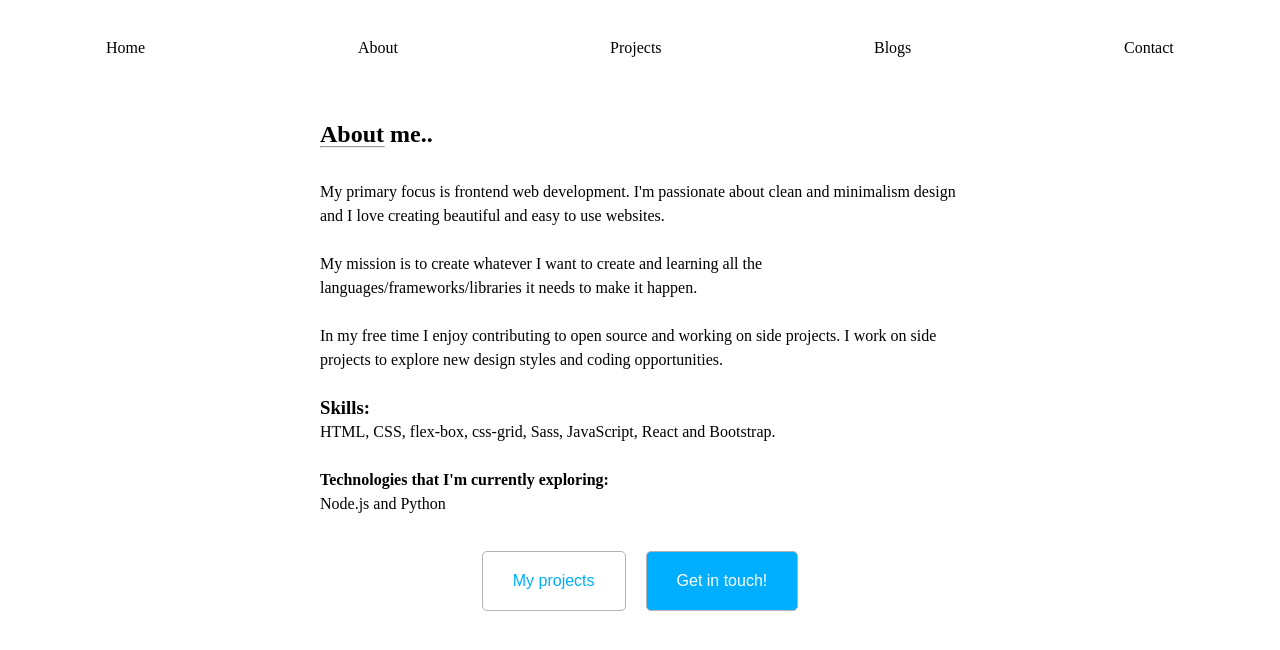
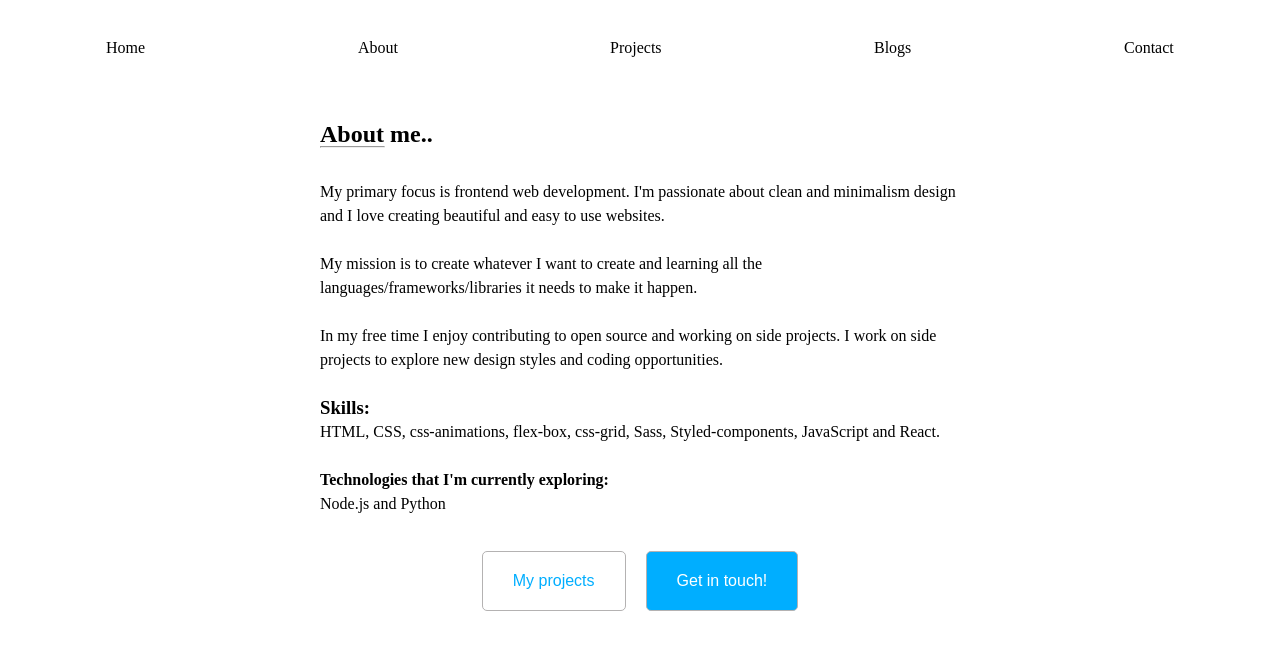
Before and after one commit to SidiOuld/Portfolio-built-with-react, a React (Create React App) app: page /about in a window 1280 px wide. Shown: the top 650 px of the page. Built offline with nearby package versions, Linux system fonts and the light colour scheme.

Commit message:
removed dead code

```diff
--- a/src/Components/About.js
+++ b/src/Components/About.js
@@ -56,7 +56,8 @@ function About() {
           Skills:
         </h3>
         <p className=" animated slideInLeft about__section--animation3">
-          HTML, CSS, flex-box, css-grid, Sass, JavaScript, React and Bootstrap.
+          HTML, CSS, css-animations, flex-box, css-grid, Sass,
+          Styled-components, JavaScript and React.
         </p>
         <br />
         <h4 className=" animated slideInLeft about__section--animation4">
--- a/src/Components/Buttons/ProjectBtn.js
+++ b/src/Components/Buttons/ProjectBtn.js
@@ -21,11 +21,6 @@ const Button = styled.button`
 
 function ProjectBtn() {
   return (
-    // <Button className="btn-one ">
-    //   <NavLink className="btn-one" to="/projects">
-    //     My projects
-    //   </NavLink>
-    // </Button>
     <NavLink to="/projects">
       <Button className="btn-one ">My projects</Button>
     </NavLink>
--- a/src/Components/Project.js
+++ b/src/Components/Project.js
@@ -17,7 +17,6 @@ function Project() {
       <section class="projects__container">
         <div class="box ">
           <a href="https://watermyplants-s.netlify.com/" target="_blank">
-            {/* <div class="projects__container--box1 zoom"></div> */}
             <img
               src={box1Img}
               className="projects__container--box1 zoom "
```
